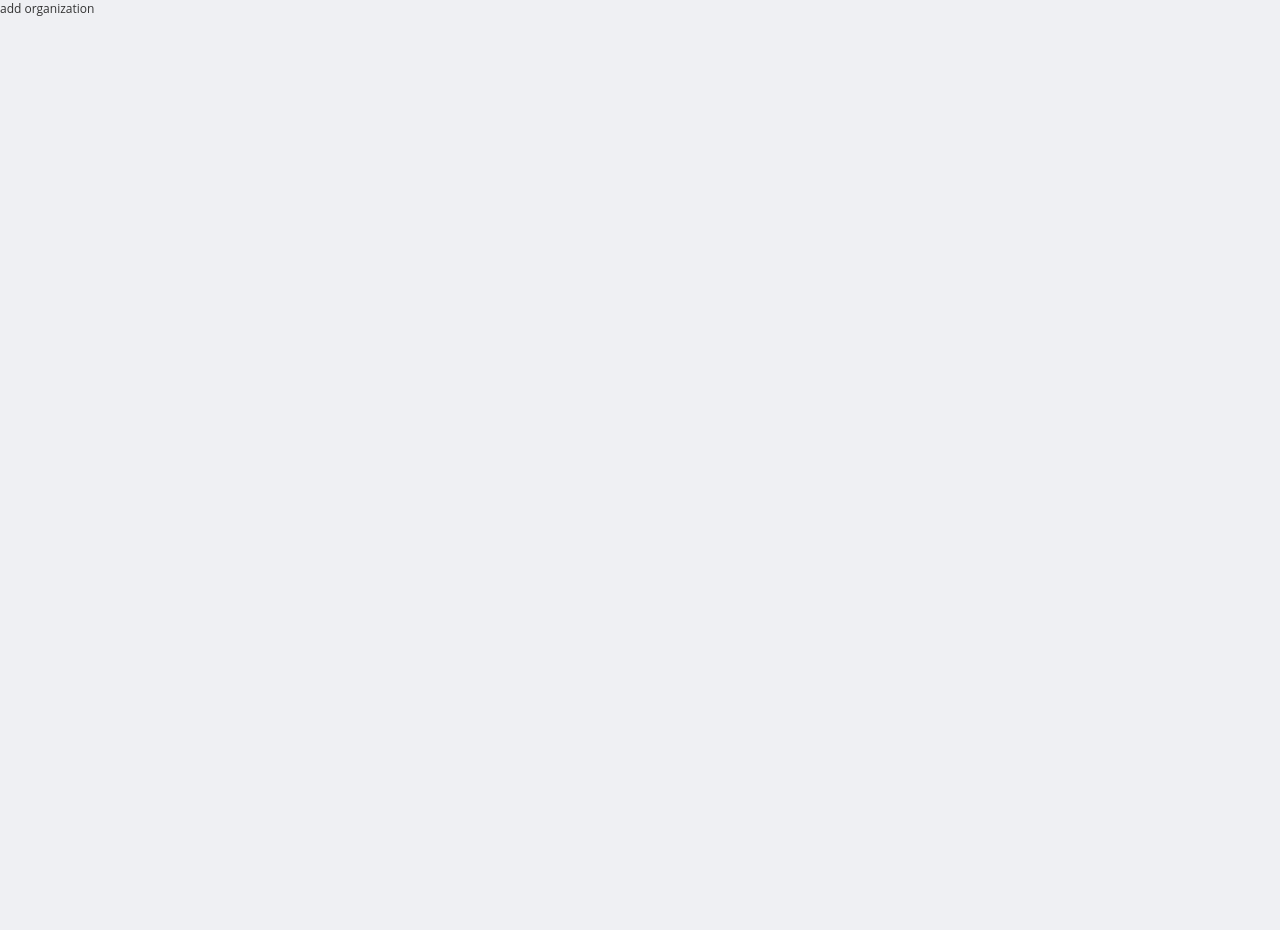
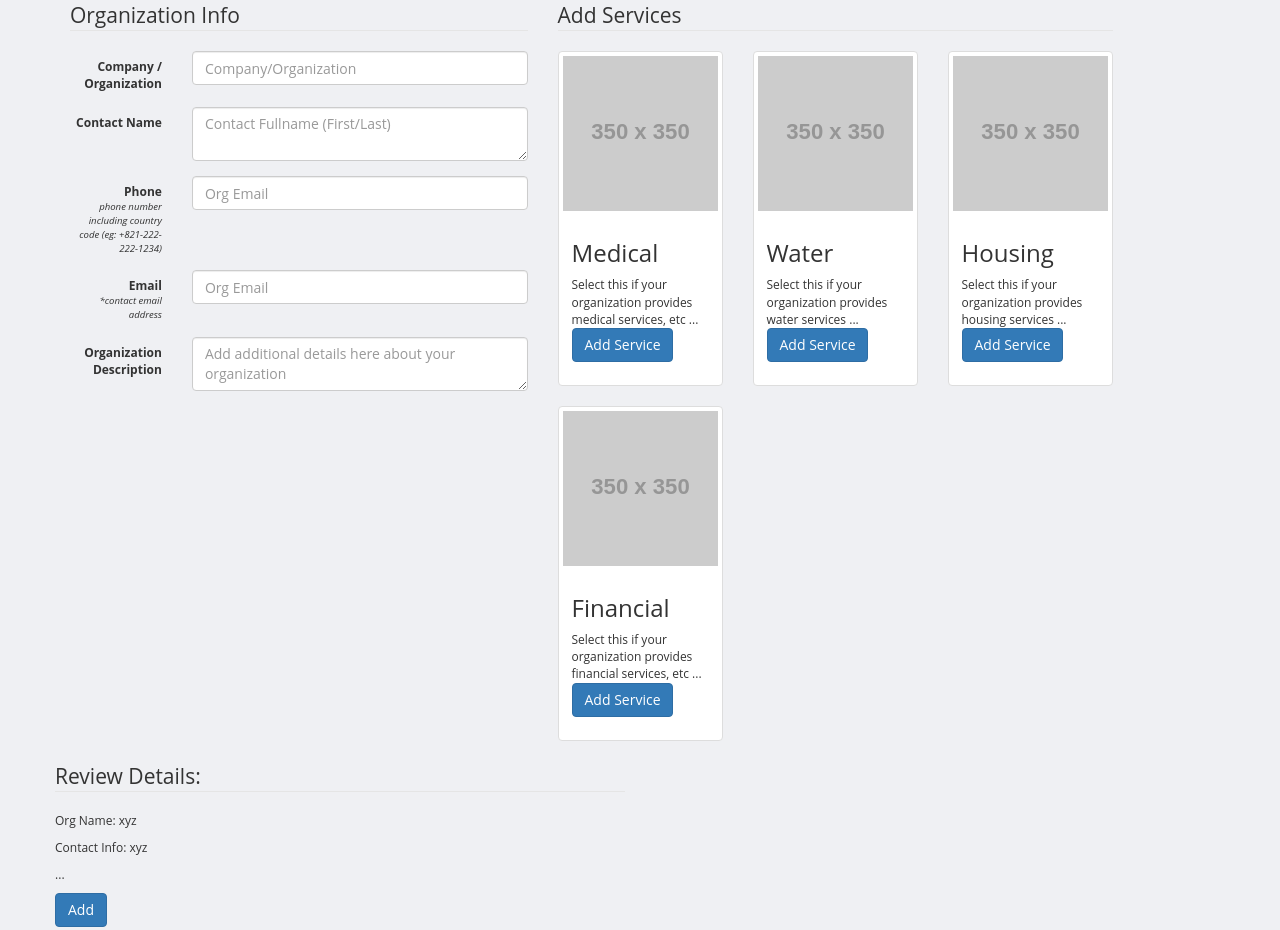
Before and after one commit to Opportunity-Hack-San-Jose-2016/Repo-22, a website: page Medair_v1/app/Pages/organization/add.html at #!/organization/view in a window 1280 px wide. Shown: the top 930 px of the page. Drawn offline with nearby package versions, Linux system fonts and the light colour scheme; some packages are replaced by stand-ins of ours; files that its build step writes are made by us from their sources; placeholder pictures from the web are drawn by us.

```diff
--- a/Medair_v1/app/Pages/organization/add.html
+++ b/Medair_v1/app/Pages/organization/add.html
@@ -2,23 +2,165 @@
 <html lang="en">
 <head>
     <meta charset="UTF-8">
-    <title>Environmental Cloud Sensor</title>
-    <link href="../BootStrap/css/bootstrap.min.css" rel="stylesheet">
-    <link href="../css/navbar-fixed-top.css" rel="stylesheet"><!--Try and Remove-->
-    <link href="../css/dashboard.css" rel="stylesheet"><!--Remove and Check-->
-    <link href="../css/styles.css" rel="stylesheet">
+    <title>Add organizations</title>
+    <link href="../../bower_components/bootstrap/dist/css/bootstrap.min.css" rel="stylesheet">
+    <link href="../../css/navbar-fixed-top.css" rel="stylesheet"><!--Try and Remove-->
+    <link href="../../css/styles.css" rel="stylesheet">
+    <link href="../../css/organization.add.css" rel="stylesheet"><!--Remove and Check-->
     <!--Maps-->
     <script type="text/javascript" src="http://maps.googleapis.com/maps/api/js?"></script>
-    <script src="../bower_components/jquery/dist/jquery.min.js"></script>
-    <script src="../bower_components/jquery/dist/jquery.js"></script>
+    <script src="../../bower_components/jquery/dist/jquery.min.js"></script>
+    <script src="../../bower_components/jquery/dist/jquery.js"></script>
 
 </head>
 
 <!-- <body ng-app="CSwitch" ng-cloak onload="checkLoggedIn()">
  -->
 
+
+<style>
+
+  .details {
+    font-size: 0.8em;
+    font-weight: 400;
+    font-style: italic;
+  }
+
+</style>
  <body>
-     add organization
+
+     <div class="container">
+
+        <div class="row">
+
+            <div class="col-md-5">
+            <legend>Organization Info</legend>
+            <!-- Organization Input -->
+            <form id="organization-info" class="form-horizontal" role="form">
+              <fieldset>
+                <div class="form-group">
+                    <label class="col-sm-3 control-label" for="org_company">Company / Organization</label>
+                    <div class="col-sm-9">
+                      <input type="text" class="form-control" ng-model="org_company" id="company_org" placeholder="Company/Organization">
+                    </div>
+                </div>
+                <div class="form-group">
+                    <label class="col-sm-3 control-label" for="org-description">Contact Name</label>
+                    <div class="col-sm-9">
+                      <textarea type="text" class="form-control" ng-model="org_description" id="org_description" placeholder="Contact Fullname (First/Last)"></textarea>
+                    </div>
+                </div>
+                <div class="form-group">
+                    <label class="col-sm-3 control-label" for="org_email">Phone <div class="details">phone number including country code (eg: +821-222-222-1234)</div></label>
+                    <div class="col-sm-9">
+                      <input type="text" class="form-control" ng-model="org_email" id="member-email" placeholder="Org Email">
+                    </div>
+                </div>
+                <div class="form-group">
+                    <label class="col-sm-3 control-label" for="org_email">Email <div class="details">*contact email address</div></label>
+                    <div class="col-sm-9">
+                      <input type="text" class="form-control" ng-model="org_email" id="member-email" placeholder="Org Email">
+                    </div>
+                </div>
+                <div class="form-group">
+                    <label class="col-sm-3 control-label" for="org-description">Organization Description</label>
+                    <div class="col-sm-9">
+                      <textarea type="text" class="form-control" ng-model="org_description" id="org_description" placeholder="Add additional details here about your organization"></textarea>
+                    </div>
+                </div>
+
+              </fieldset>
+            </form>
+            </div>
+            <div class="col-md-6" >
+                <!-- service -->
+                <!-- Service Seletion -->
+
+        <legend>Add Services</legend>
+        <div class="row">
+          <div class="col-sm-3 col-md-4">
+            <div class="thumbnail">
+              <img src="http://placehold.it/350x350" />
+              <div class="caption">
+                <h3 class="service-name">Medical</h3>
+                <div class="service-info">Select this if your organization provides medical services, etc ...</div>
+                <div class="org-name"></div>
+                <div class="org-info"></div>
+                <div class="org-email"></div>
+                <p>
+                     <a href="#" class="btn btn-primary" role="button">Add Service</a>
+                </p>
+              </div>
+            </div>
+          </div>
+          <div class="col-sm-3 col-md-4">
+            <div class="thumbnail">
+              <img src="http://placehold.it/350x350" />
+              <div class="caption">
+                <h3 class="service-name">Water</h3>
+                <div class="service-info">Select this if your organization provides water services ...</div>
+                <div class="org-name"></div>
+                <div class="org-info"></div>
+                <div class="org-email"></div>
+                <p>
+                     <a href="#" class="btn btn-primary" role="button">Add Service</a>
+                </p>
+              </div>
+            </div>
+          </div>
+          <div class="col-sm-3 col-md-4">
+            <div class="thumbnail">
+              <img src="http://placehold.it/350x350" />
+              <div class="caption">
+                <h3 class="service-name">Housing</h3>
+                <div class="service-info">Select this if your organization provides housing services ...</div>
+                <div class="org-name"></div>
+                <div class="org-info"></div>
+                <div class="org-email"></div>
+                <p>
+                     <a href="#" class="btn btn-primary" role="button">Add Service</a>
+                </p>
+              </div>
+            </div>
+          </div>
+           <div class="col-sm-3 col-md-4">
+            <div class="thumbnail">
+              <img src="http://placehold.it/350x350" />
+              <div class="caption">
+                <h3 class="service-name">Financial</h3>
+                <div class="service-info">Select this if your organization provides financial services, etc ...</div>
+                <div class="org-name"></div>
+                <div class="org-info"></div>
+                <div class="org-email"></div>
+                <p>
+                     <a href="#" class="btn btn-primary" role="button">Add Service</a>
+                </p>
+              </div>
+            </div>
+          </div>
+
+
+
+            </div>
+        </div>
+
+
+
+
+          <div class="row">
+
+                <div class="col-md-6">
+                <legend>Review Details:</legend>
+                <p> Org Name: xyz</p>
+                <p> Contact Info: xyz</p>
+                <p> ... </p>
+                <button ng-click="serviceAddOrganization()" type="button" class="btn-primary btn">Add</button>
+                </div>
+
+          </div>
+        </div>
+     </div>
+
  </body>
 
  </html>
```
Also changed, not shown: Medair_v1/app/Pages/organization/view.html (+98 -0 lines).
